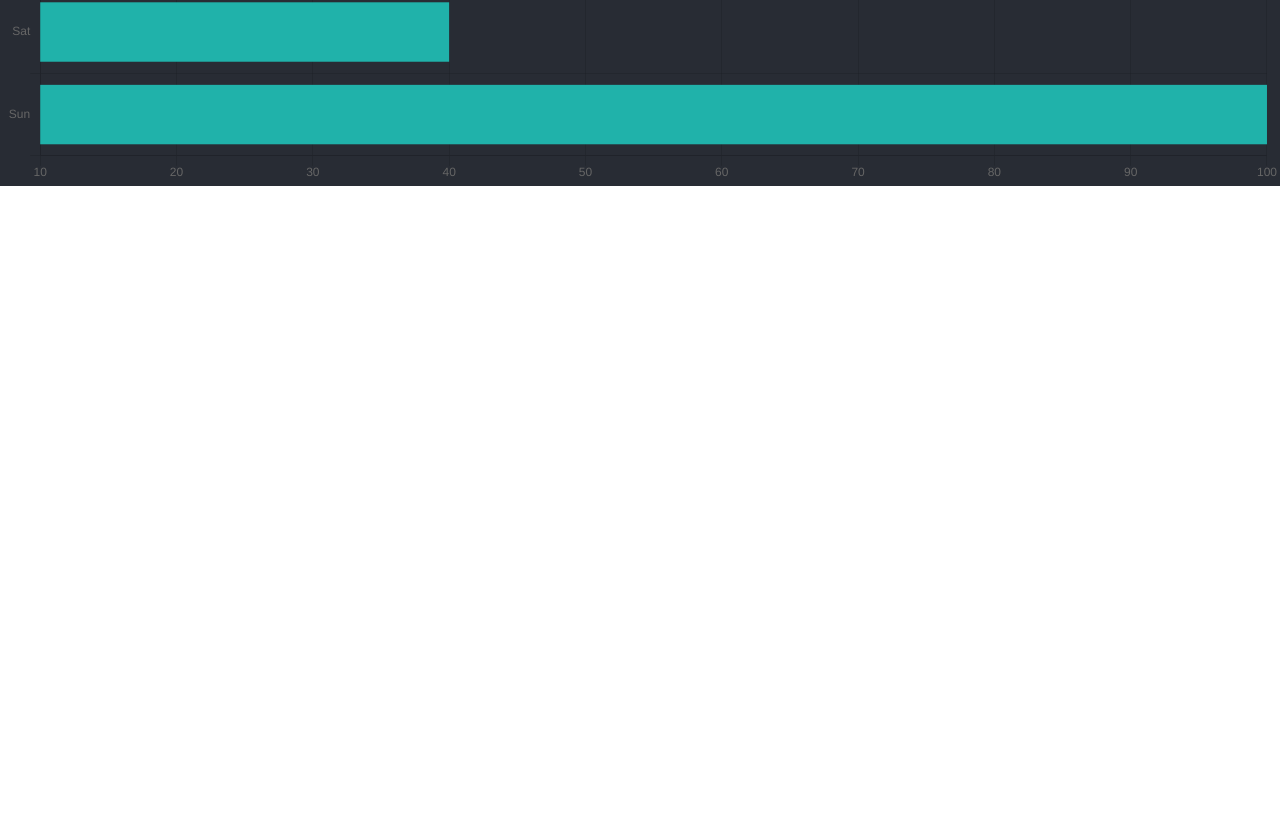
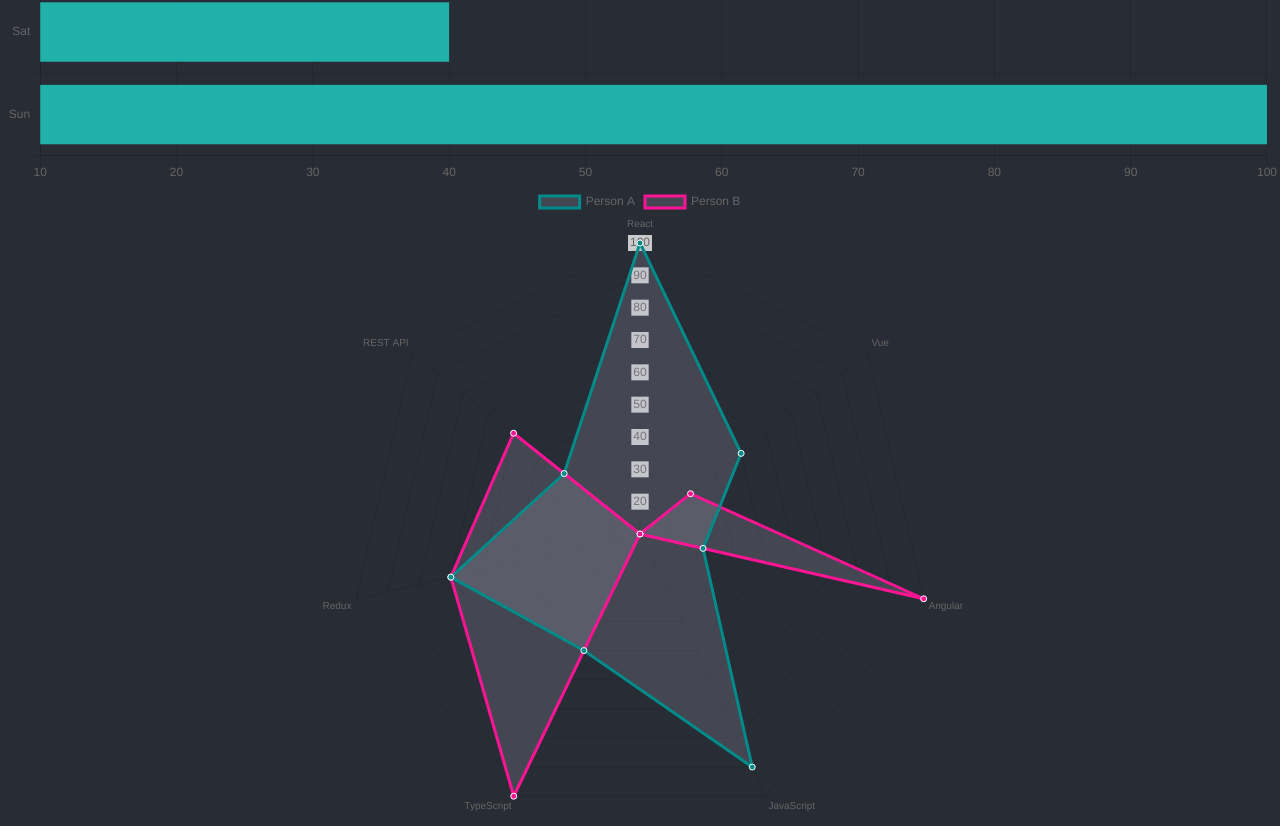
Before and after one commit to nazeudon/react_dashboard, a React (Create React App) app in the folder chart_lesson/: page / in a window 1280 px wide. Shown: the part 1734-2560 px from the top of the page. Before the commit the page ends 1920 px from the top, so only its background shows below. Built offline with nearby package versions, Linux system fonts and the light colour scheme.

Commit message:
radar_chart

```diff
--- a/chart_lesson/src/App.tsx
+++ b/chart_lesson/src/App.tsx
@@ -3,6 +3,7 @@
 import BarPlot from "./components/BarPlot";
 import LinePlot from "./components/LinePlot";
 import PiePlot from "./components/PiePlot";
+import RadarPlot from "./components/RadarPlot";
 
 function App() {
   return (
@@ -10,6 +11,7 @@
       <LinePlot />
       <PiePlot />
       <BarPlot />
+      <RadarPlot />
     </div>
   );
 }
--- /dev/null
+++ b/chart_lesson/src/components/RadarPlot.tsx
@@ -0,0 +1,42 @@
+import React from "react";
+import { Radar } from "react-chartjs-2";
+
+const data = {
+  labels: [
+    "React",
+    "Vue",
+    "Angular",
+    "JavaScript",
+    "TypeScript",
+    "Redux",
+    "REST API",
+  ],
+  datasets: [
+    {
+      label: "Person A",
+      backgroundColor: "rgba(179, 181, 198, 0.2)",
+      borderColor: "#008b8b",
+      pointBackgroundColor: "#008b8b",
+      pointBorderColor: "#fff",
+      data: [100, 50, 30, 90, 50, 70, 40],
+    },
+    {
+      label: "Person B",
+      backgroundColor: "rgba(179, 181, 198, 0.2)",
+      borderColor: "#ff1493",
+      pointBackgroundColor: "#ff1493",
+      pointBorderColor: "#fff",
+      data: [10, 30, 100, 10, 100, 70, 60],
+    },
+  ],
+};
+
+const RadarPlot: React.FC = () => {
+  return (
+    <div>
+      <Radar data={data} />
+    </div>
+  );
+};
+
+export default RadarPlot;
```
